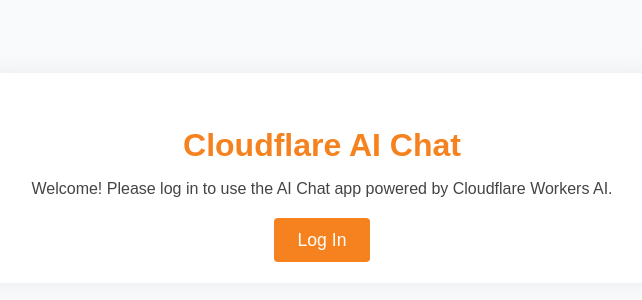
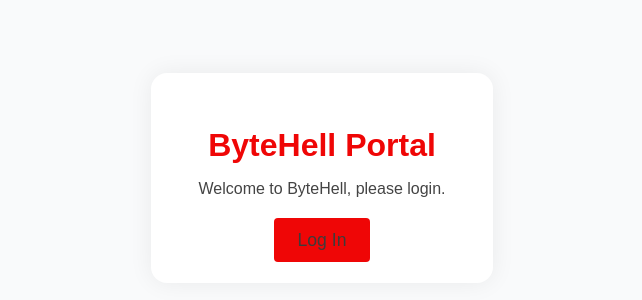
Before and after one commit to 4VAL4NCH3/ai-chat-bot, a website: page public/index.html in a window 1280 px wide. Shown: the part 222-522 px from the top of the page, without its empty margins (318-960 px from the left). Drawn offline with Linux system fonts and the light colour scheme.

Commit message:
ugly colors

```diff
--- a/public/index.html
+++ b/public/index.html
@@ -3,7 +3,7 @@
 <head>
     <meta charset="UTF-8" />
     <meta name="viewport" content="width=device-width, initial-scale=1.0" />
-    <title>Welcome to Cloudflare AI Chat</title>
+    <title>ByteHell</title>
     <style>
         body {
             font-family: sans-serif;
@@ -24,7 +24,7 @@
             text-align: center;
         }
         h1 {
-            color: #f6821f;
+            color: #ef0606;
             margin-bottom: 1rem;
         }
         p {
@@ -32,8 +32,8 @@
             color: #444;
         }
         .login-btn {
-            background: #f6821f;
-            color: #fff;
+            background: #ef0606;
+            color: #3e3b3b;
             padding: 0.75rem 1.5rem;
             border: none;
             border-radius: 4px;
@@ -43,14 +43,14 @@
             transition: background 0.2s;
         }
         .login-btn:hover {
-            background: #e67e22;
+            background: #ef0606;
         }
     </style>
 </head>
 <body>
 <div class="container">
-    <h1>Cloudflare AI Chat</h1>
-    <p>Welcome! Please log in to use the AI Chat app powered by Cloudflare Workers AI.</p>
+    <h1>ByteHell Portal</h1>
+    <p>Welcome to ByteHell, please login.</p>
     <a class="login-btn" href="/chat">Log In</a>
 </div>
 </body>
```
